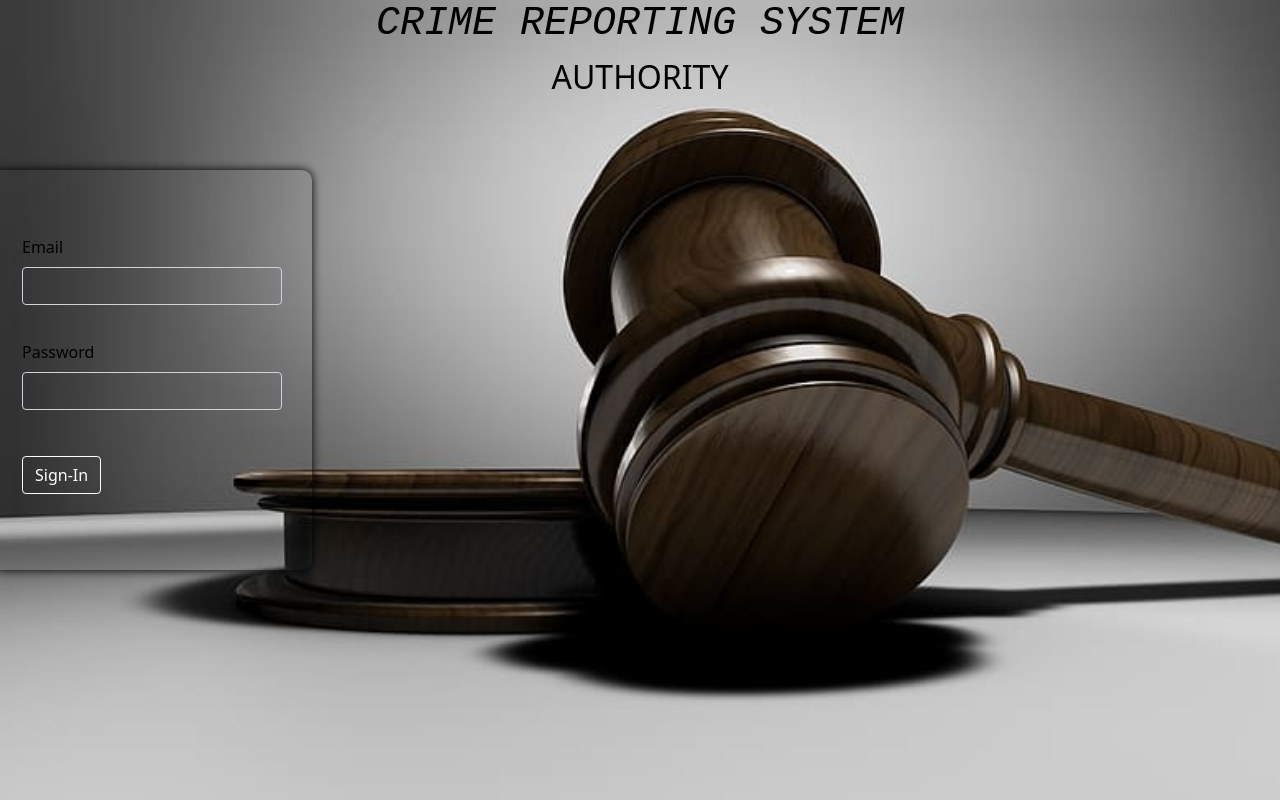
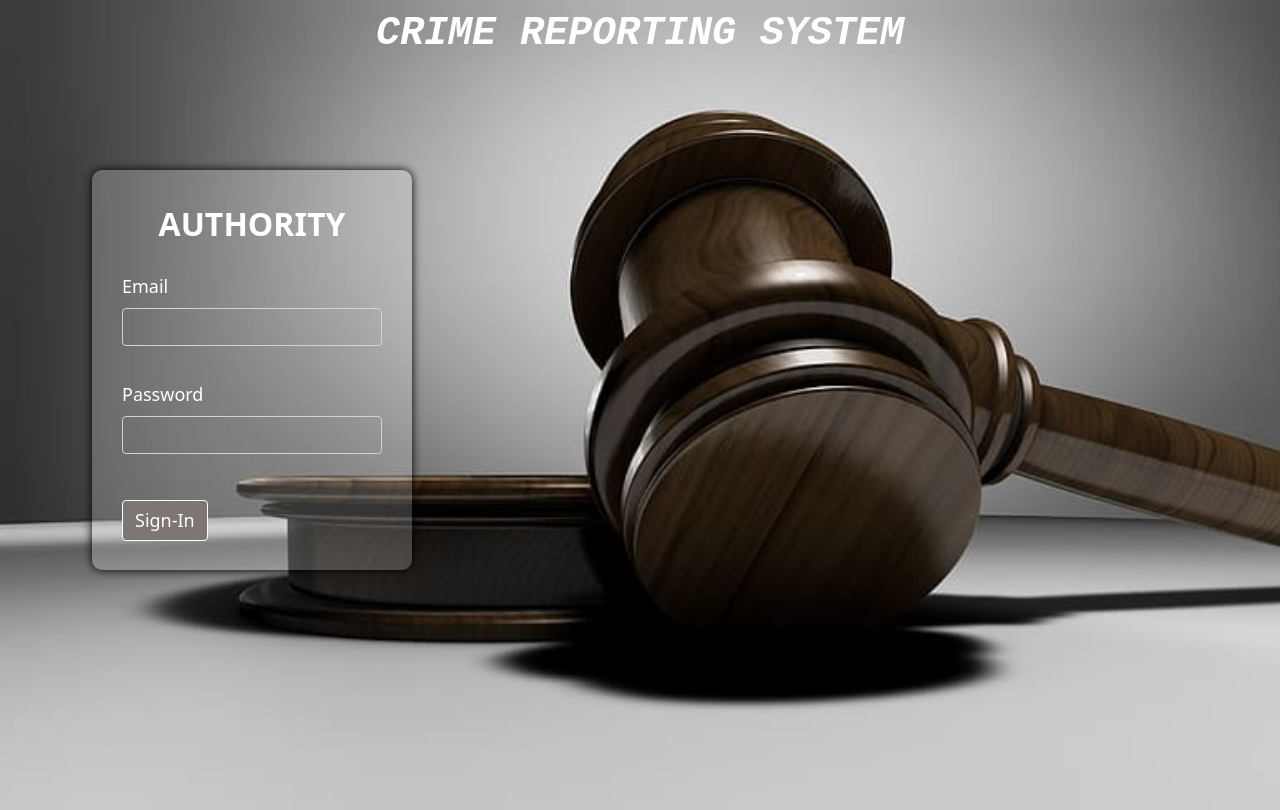
Before and after one commit to Pranav-kk/Crime-reporting-system, a plain HTML site: page authority.html in a window 1280 px wide. Drawn offline with nearby package versions, Linux system fonts and the light colour scheme.

Commit message:
more changes

```diff
--- a/auth.css
+++ b/auth.css
@@ -11,35 +11,39 @@ body{
 
 }
 #h1{
+    margin-top: 10px;
     text-align: center;
     align-items: center;
-    color:rgb(0, 0, 0);
+    color:white;
     font-style: oblique;
     font-family: 'Courier New', Courier, monospace;
-    font-weight: lighter;
+    font-weight: bolder;
 }
 #h2{
     margin-top: 10px;
     text-align: center;
     align-items: center;
-    color:black;
-    font-weight: lighter;
+    color:white;
+    font-weight: bolder;
+    margin-bottom: 30px;
+    margin-top: -30px;
 
 }
 a{
     text-decoration: none;
-    color: white;
+    color:white;
 }
 a:hover{
     color:whitesmoke;
 }
 
 .form-container{
+    background-color: rgba(255,255,255, 0.2);
     height: 400px;
     width: 25%;
     align-items: left;
     margin-top: 50px;
-    margin-left: -500px;
+    margin-left: -400px;
     position: absolute;
     top: 15vh;
 
@@ -50,15 +54,20 @@ a:hover{
 .mb-3
 {
     margin-top: 35px;
+
 }
 .form-label{
-    color:black;
+    color:white;
+    font-size: large;
 }
 #login{
     background-color: transparent;
     border-color:white;
-    text-decoration:black;
+    text-decoration:white;
     margin-top: 30px;
+    font-size: large;
+    background-color: rgb(126, 117, 117);
+
 }
 .form-control{
     background-color: transparent;
--- a/authority.html
+++ b/authority.html
@@ -11,12 +11,13 @@
 <body>
     <div class="outermost">
         <h1 id="h1">CRIME REPORTING SYSTEM</h1>
-        <h2 id="h2">AUTHORITY</h2>
+
          <section class="container-fluid">
             <section class="row justify-content-center">
                 <section class="col-12 col-sm-6 col-md-3">
                     <form class="form-container">
                         <div class="mb-3">
+                          <h2 id="h2">AUTHORITY</h2>
                           <label for="exampleInputEmail1" class="form-label">Email</label>
                           <input type="email" class="form-control" id="exampleInputEmail1" aria-describedby="emailHelp">
                           <!--<div id="emailHelp" class="form-text">We'll never share your email with anyone else.</div>
--- a/style.css
+++ b/style.css
@@ -20,13 +20,14 @@ body{
     font-family: Verdana, Geneva, Tahoma, sans-serif;
 }
 #h2{
+
     font-weight: 700;
     margin-bottom: 30px;
     margin-top: -30px;
     text-align: center;
     align-items: center;
     color: orange;
-    font-weight: lighter;
+    font-weight: bolder;
 
 }
 a{
```
